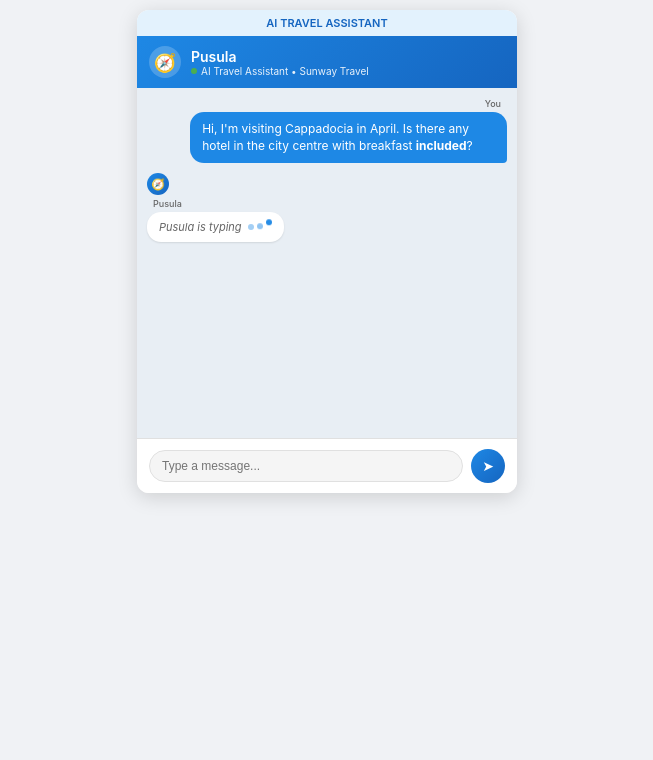
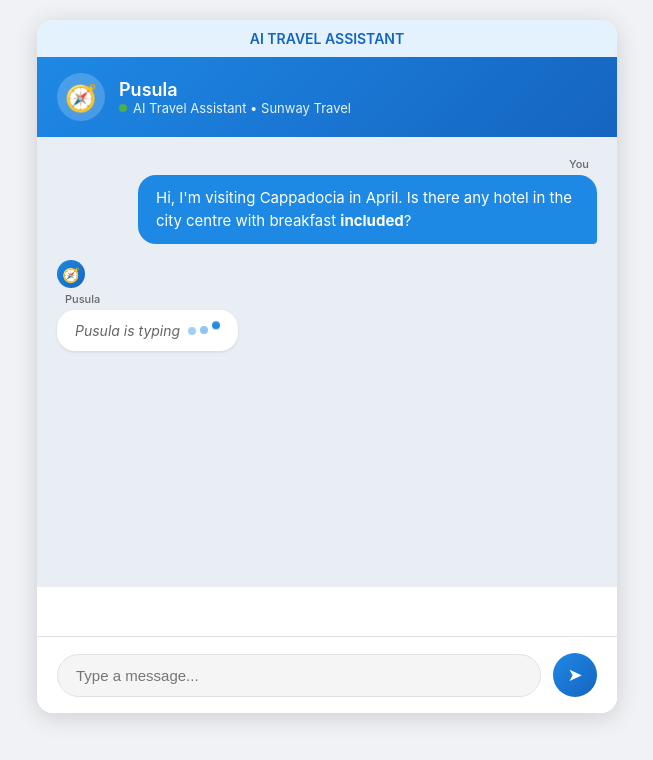
Before and after one commit to fatihcelik2842/pusula-chatbot, a plain HTML site: page index.html in a window 1280 px wide. Both pictures are taken after a click on the button "▶ Start Conversation". Shown: the whole page, without its empty margins (313-966 px from the left). Drawn offline with Linux system fonts and the light colour scheme.

Commit message:
index.html

```diff
--- a/index.html
+++ b/index.html
@@ -5,12 +5,7 @@
     <meta name="viewport" content="width=device-width, initial-scale=1.0">
     <title>Pusula - AI Travel Assistant</title>
     <style>
-        * {
-            margin: 0;
-            padding: 0;
-            box-sizing: border-box;
-        }
-
+        * { margin: 0; padding: 0; box-sizing: border-box; }
         body {
             font-family: -apple-system, BlinkMacSystemFont, 'Segoe UI', Roboto, sans-serif;
             background: #f0f2f5;
@@ -18,223 +13,164 @@
             display: flex;
             justify-content: center;
             align-items: flex-start;
-            padding: 10px;
+            padding: 20px;
         }
-
         .chat-container {
             width: 100%;
-            max-width: 380px;
+            max-width: 580px;
             background: white;
-            border-radius: 12px;
-            box-shadow: 0 4px 20px rgba(0, 0, 0, 0.15);
+            border-radius: 16px;
+            box-shadow: 0 4px 25px rgba(0, 0, 0, 0.15);
             overflow: hidden;
         }
-
         .study-label {
             background-color: #e3f2fd;
             color: #1565c0;
             text-align: center;
-            padding: 6px;
-            font-size: 11px;
+            padding: 10px;
+            font-size: 14px;
             font-weight: 600;
         }
-
         .chat-header {
             background: linear-gradient(135deg, #1e88e5, #1565c0);
             color: white;
-            padding: 10px 12px;
+            padding: 16px 20px;
             display: flex;
             align-items: center;
-            gap: 10px;
+            gap: 14px;
         }
-
         .chat-header-icon {
-            width: 32px;
-            height: 32px;
+            width: 48px;
+            height: 48px;
             background-color: rgba(255, 255, 255, 0.2);
             border-radius: 50%;
             display: flex;
             align-items: center;
             justify-content: center;
-            font-size: 18px;
+            font-size: 26px;
         }
-
-        .chat-header-info h1 {
-            font-size: 14px;
-            font-weight: 600;
-        }
-
-        .chat-header-info p {
-            font-size: 10px;
-            opacity: 0.9;
-        }
-
-        .online-status {
-            display: flex;
-            align-items: center;
-            gap: 4px;
-        }
-
+        .chat-header-info h1 { font-size: 18px; font-weight: 600; }
+        .chat-header-info p { font-size: 13px; opacity: 0.9; }
+        .online-status { display: flex; align-items: center; gap: 6px; }
         .online-dot {
-            width: 6px;
-            height: 6px;
+            width: 8px;
+            height: 8px;
             background-color: #4caf50;
             border-radius: 50%;
             animation: pulse 2s infinite;
         }
-
         @keyframes pulse {
             0%, 100% { opacity: 1; }
             50% { opacity: 0.5; }
         }
-
         .chat-messages {
-            padding: 10px;
+            padding: 20px;
             background-color: #e8eef4;
-            min-height: 350px;
+            min-height: 450px;
         }
-
         .message {
-            margin-bottom: 10px;
+            margin-bottom: 16px;
             display: flex;
             flex-direction: column;
             opacity: 0;
             transform: translateY(15px);
             transition: all 0.3s ease;
         }
-
-        .message.show {
-            opacity: 1;
-            transform: translateY(0);
+        .message.show { opacity: 1; transform: translateY(0); }
+        .message.user { align-items: flex-end; }
+        .message.bot { align-items: flex-start; }
+        .message-bubble {
+            max-width: 85%;
+            padding: 12px 18px;
+            border-radius: 18px;
+            font-size: 15px;
+            line-height: 1.5;
         }
-
-        .message.user {
-            align-items: flex-end;
-        }
-
-        .message.bot {
-            align-items: flex-start;
-        }
-
-        .message-bubble {
-            max-width: 88%;
-            padding: 8px 12px;
-            border-radius: 14px;
-            font-size: 12px;
-            line-height: 1.45;
-        }
-
         .message.user .message-bubble {
             background-color: #1e88e5;
             color: white;
             border-bottom-right-radius: 4px;
         }
-
         .message.bot .message-bubble {
             background-color: #fff;
             color: #333;
             border-bottom-left-radius: 4px;
-            box-shadow: 0 1px 2px rgba(0, 0, 0, 0.1);
+            box-shadow: 0 1px 3px rgba(0, 0, 0, 0.1);
         }
-
         .message-label {
-            font-size: 9px;
+            font-size: 11px;
             color: #666;
-            margin-bottom: 3px;
+            margin-bottom: 4px;
             font-weight: 500;
         }
-
-        .message.user .message-label {
-            margin-right: 6px;
-        }
-
-        .message.bot .message-label {
-            margin-left: 6px;
-        }
-
+        .message.user .message-label { margin-right: 8px; }
+        .message.bot .message-label { margin-left: 8px; }
         .bot-avatar {
-            width: 22px;
-            height: 22px;
+            width: 28px;
+            height: 28px;
             background: linear-gradient(135deg, #1e88e5, #1565c0);
             border-radius: 50%;
             display: flex;
             align-items: center;
             justify-content: center;
-            font-size: 11px;
-            margin-bottom: 3px;
+            font-size: 14px;
+            margin-bottom: 4px;
         }
-
         .typing-indicator {
             display: flex;
             align-items: center;
-            gap: 6px;
-            padding: 8px 12px;
+            gap: 8px;
+            padding: 12px 18px;
             background: white;
-            border-radius: 14px;
+            border-radius: 18px;
             width: fit-content;
-            box-shadow: 0 1px 2px rgba(0, 0, 0, 0.1);
+            box-shadow: 0 1px 3px rgba(0, 0, 0, 0.1);
         }
-
-        .typing-text {
-            font-size: 11px;
-            color: #666;
-            font-style: italic;
-        }
-
-        .typing-dots {
-            display: flex;
-            gap: 3px;
-        }
-
+        .typing-text { font-size: 14px; color: #666; font-style: italic; }
+        .typing-dots { display: flex; gap: 4px; }
         .typing-dot {
-            width: 6px;
-            height: 6px;
+            width: 8px;
+            height: 8px;
             border-radius: 50%;
             background: #1e88e5;
             animation: typing 1.4s infinite;
         }
-
         .typing-dot:nth-child(2) { animation-delay: 0.2s; }
         .typing-dot:nth-child(3) { animation-delay: 0.4s; }
-
         @keyframes typing {
             0%, 60%, 100% { transform: translateY(0); opacity: 0.4; }
-            30% { transform: translateY(-5px); opacity: 1; }
+            30% { transform: translateY(-6px); opacity: 1; }
         }
-
         .chat-input {
-            padding: 10px 12px;
+            padding: 16px 20px;
             background-color: #fff;
             border-top: 1px solid #e0e0e0;
             display: flex;
-            gap: 8px;
+            gap: 12px;
             align-items: center;
         }
-
         .chat-input input {
             flex: 1;
-            padding: 8px 12px;
+            padding: 12px 18px;
             border: 1px solid #e0e0e0;
-            border-radius: 20px;
-            font-size: 12px;
+            border-radius: 24px;
+            font-size: 15px;
             outline: none;
             background: #f5f5f5;
         }
-
         .send-button {
-            width: 34px;
-            height: 34px;
+            width: 44px;
+            height: 44px;
             background: linear-gradient(135deg, #1e88e5, #1565c0);
             border: none;
             border-radius: 50%;
             color: white;
-            font-size: 14px;
+            font-size: 18px;
             cursor: pointer;
             display: flex;
             align-items: center;
             justify-content: center;
         }
-
         .start-btn {
             position: fixed;
             top: 50%;
@@ -243,8 +179,8 @@
             background: linear-gradient(135deg, #1e88e5, #1565c0);
             color: white;
             border: none;
-            padding: 14px 32px;
-            font-size: 15px;
+            padding: 18px 40px;
+            font-size: 18px;
             font-weight: 600;
             border-radius: 50px;
             cursor: pointer;
@@ -252,16 +188,11 @@
             transition: all 0.3s;
             z-index: 1000;
         }
-
         .start-btn:hover {
             transform: translate(-50%, -50%) scale(1.05);
             box-shadow: 0 15px 40px rgba(30, 136, 229, 0.6);
         }
-
-        .start-btn.hidden {
-            display: none;
-        }
-
+        .start-btn.hidden { display: none; }
         .overlay {
             position: fixed;
             top: 0;
@@ -271,9 +202,19 @@
             background: rgba(0, 0, 0, 0.3);
             z-index: 999;
         }
+        .overlay.hidden { display: none; }
 
-        .overlay.hidden {
-            display: none;
+        .end-message {
+            text-align: center;
+            padding: 16px;
+            color: #888;
+            font-size: 14px;
+            font-style: italic;
+            opacity: 0;
+            transition: opacity 0.5s ease;
+        }
+        .end-message.show {
+            opacity: 1;
         }
     </style>
 </head>
@@ -283,7 +224,6 @@
 
     <div class="chat-container">
         <div class="study-label"> AI TRAVEL ASSISTANT</div>
-
         <div class="chat-header">
             <div class="chat-header-icon">🧭</div>
             <div class="chat-header-info">
@@ -294,9 +234,8 @@
                 </div>
             </div>
         </div>
-
         <div class="chat-messages" id="messages"></div>
-
+        <div class="end-message" id="endMessage">— End of conversation —</div>
         <div class="chat-input">
             <input type="text" placeholder="Type a message..." disabled>
             <button class="send-button">➤</button>
@@ -304,20 +243,19 @@
     </div>
 
     <script>
-        const MS_PER_WORD = 150;
-        const MIN_READING_TIME = 1200;
-        const TYPING_APPEAR_DELAY = 600; // Mesaj gösterildikten sonra typing ne kadar sonra çıksın
+        const TYPING_WAIT = 3600;
+        const TYPING_APPEAR_DELAY = 600;
 
-        function countWords(text) {
-            const plainText = text.replace(/<[^>]*>/g, '');
-            return plainText.split(/\s+/).filter(word => word.length > 0).length;
-        }
-
-        function calculateReadingTime(text) {
-            const words = countWords(text);
-            const readingTime = words * MS_PER_WORD;
-            return Math.max(readingTime, MIN_READING_TIME);
-        }
+        const messageTimes = [
+            3500,   // User 1
+            9500,   // Bot 1
+            4000,   // Bot 2
+            3000,   // User 2
+            10000,  // Bot 3
+            6500,   // Bot 4
+            3000,   // User 3
+            8500    // Bot 5
+        ];
 
         const messages = [
             {
@@ -338,7 +276,7 @@
             },
             {
                 type: 'bot',
-                content: `Thanks!🙂 <b>Absolutely,</b> I can help with that. I've checked the live booking system for 12–15 April. Otag Hotel is available, and the current total price is <b>£271 for 3 nights</b> (including breakfast). This is a verified live price for your exact dates, with a "Last updated" time shown next to it.`
+                content: `Thanks! 🙂 Absolutely, I can help with that. I've checked the live booking system for 12–15 April. Otag Hotel is available, and the current total price is £271 for 3 nights (including breakfast). This is a verified live price for your exact dates, with a "Last updated" time shown next to it.`
             },
             {
                 type: 'bot',
@@ -357,12 +295,12 @@
         const messagesContainer = document.getElementById('messages');
         const startBtn = document.getElementById('startBtn');
         const overlay = document.getElementById('overlay');
+        const endMessage = document.getElementById('endMessage');
         let typingIndicator = null;
 
         function createTypingIndicator() {
             const typingDiv = document.createElement('div');
             typingDiv.className = 'message bot show';
-            typingDiv.id = 'typing-indicator';
             typingDiv.innerHTML = `
                 <div class="bot-avatar">🧭</div>
                 <span class="message-label">Pusula</span>
@@ -396,7 +334,6 @@
         function showMessage(msg, index) {
             return new Promise((resolve) => {
                 hideTyping();
-
                 const messageDiv = document.createElement('div');
                 messageDiv.className = `message ${msg.type}`;
 
@@ -414,15 +351,16 @@
                 }
 
                 messagesContainer.appendChild(messageDiv);
-
                 setTimeout(() => {
                     messageDiv.classList.add('show');
                     messagesContainer.scrollTop = messagesContainer.scrollHeight;
+
+                    // Son mesajsa hemen end message göster
+                    if (index === messages.length - 1) {
+                        endMessage.classList.add('show');
+                    }
                 }, 50);
 
-                const readingTime = calculateReadingTime(msg.content);
-
-                // Sonraki mesaj bot mesajıysa, okuma sırasında typing göster
                 const nextMsg = messages[index + 1];
                 if (nextMsg && nextMsg.type === 'bot') {
                     setTimeout(() => {
@@ -431,9 +369,7 @@
                     }, TYPING_APPEAR_DELAY);
                 }
 
-                setTimeout(() => {
-                    resolve();
-                }, readingTime);
+                setTimeout(resolve, messageTimes[index]);
             });
         }
 
@@ -443,23 +379,17 @@
 
             for (let i = 0; i < messages.length; i++) {
                 const msg = messages[i];
-
                 if (msg.type === 'user') {
-                    // User mesajını göster
                     await showMessage(msg, i);
-                    // Sonraki mesaj bot ise typing göster
                     const nextMsg = messages[i + 1];
                     if (nextMsg && nextMsg.type === 'bot') {
                         showTyping();
-                        await new Promise(resolve => setTimeout(resolve, 1200));
+                        await new Promise(resolve => setTimeout(resolve, TYPING_WAIT));
                     }
                 } else {
-                    // Bot mesajını göster
                     await showMessage(msg, i);
                 }
             }
-
-            console.log('Conversation completed.');
         }
 
         startBtn.addEventListener('click', startSimulation);
```
